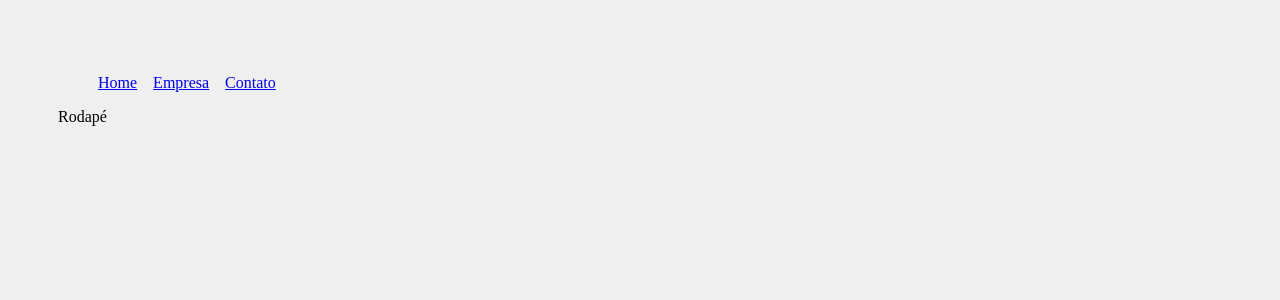
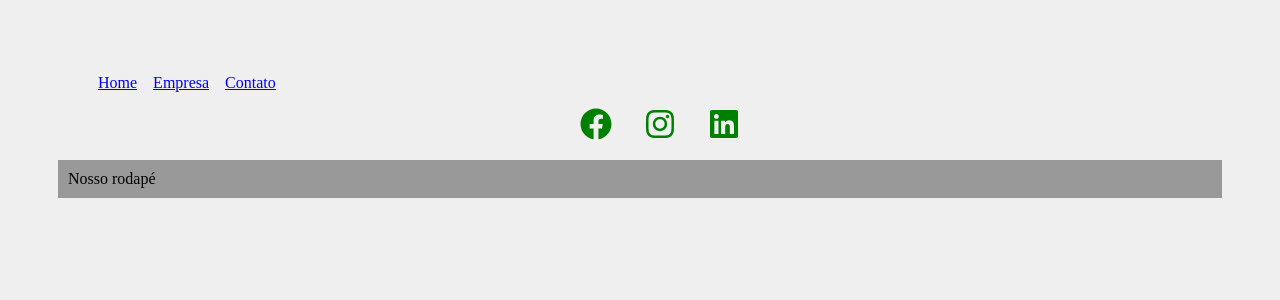
Before and after one commit to LuisMassuchini/Curso-React, a React (Create React App) app in the folder meu-projeto/: page /empresa in a window 1280 px wide. Shown: the top 300 px of the page. Built offline with nearby package versions, Linux system fonts and the light colour scheme.

Commit message:
Aula 16 - icons

```diff
--- a/meu-projeto/package.json
+++ b/meu-projeto/package.json
@@ -8,6 +8,7 @@
     "@testing-library/user-event": "^13.5.0",
     "react": "^18.2.0",
     "react-dom": "^18.2.0",
+    "react-icons": "^4.7.1",
     "react-router-dom": "^6.5.0",
     "react-scripts": "5.0.1",
     "web-vitals": "^2.1.4"
--- a/meu-projeto/src/App.js
+++ b/meu-projeto/src/App.js
@@ -1,4 +1,4 @@
-import {BrowserRouter as Router, Routes, Route} from 'react-router-dom'
+import { BrowserRouter as Router, Routes, Route} from 'react-router-dom';
 import Home from './pages/Home';
 import Contato from './pages/Contato';
 import Empresa  from './pages/Empresa';
@@ -10,11 +10,11 @@
 
   return (
     <Router>
-      <Navbar/>
+      <Navbar />
       <Routes>
-        <Route exact path='/' element={<Home />}>        </Route>
-        <Route path='/empresa' element={<Empresa />}>        </Route>
-        <Route path='/contato' element={<Contato />}>        </Route>
+          <Route exact path="/" element={<Home />} />
+          <Route path="/contato" element={<Contato />} />
+          <Route path="/empresa" element={<Empresa />} />
       </Routes>
       <Footer />
     </Router>
--- a/meu-projeto/src/layout/Footer.js
+++ b/meu-projeto/src/layout/Footer.js
@@ -1,6 +1,16 @@
+import {FaFacebook, FaInstagram, FaLinkedin} from 'react-icons/fa'
+import styles from './Footer.module.css'
+
 function Footer() {
     return(
-        <footer>Rodapé</footer>
+        <footer>
+            <ul className={styles.social_list}>
+                <li><FaFacebook /></li>
+                <li><FaInstagram /></li>
+                <li><FaLinkedin /></li>
+            </ul>
+            <p>Nosso rodapé</p>
+        </footer>
     )
 }
 
--- /dev/null
+++ b/meu-projeto/src/layout/Footer.module.css
@@ -0,0 +1,16 @@
+.social_list {
+    display: flex;
+    justify-content: center;
+    align-items: center;
+    list-style: none;
+}
+
+.social_list li{
+    margin: 0 1em;
+}
+
+.social_list svg{
+    font-size: 2em;
+    cursor: pointer;
+    color: green;
+}
```
Also changed, not shown: 1 other file (tests, documents, lock files or other folders).
